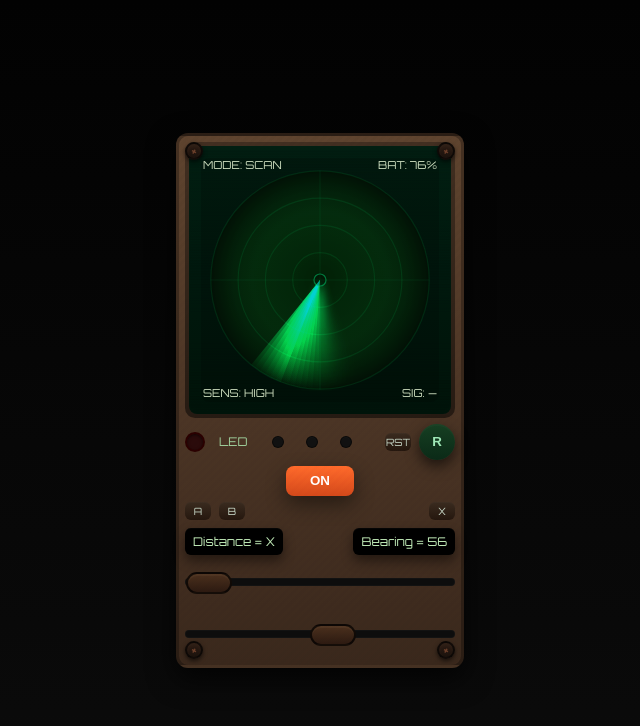
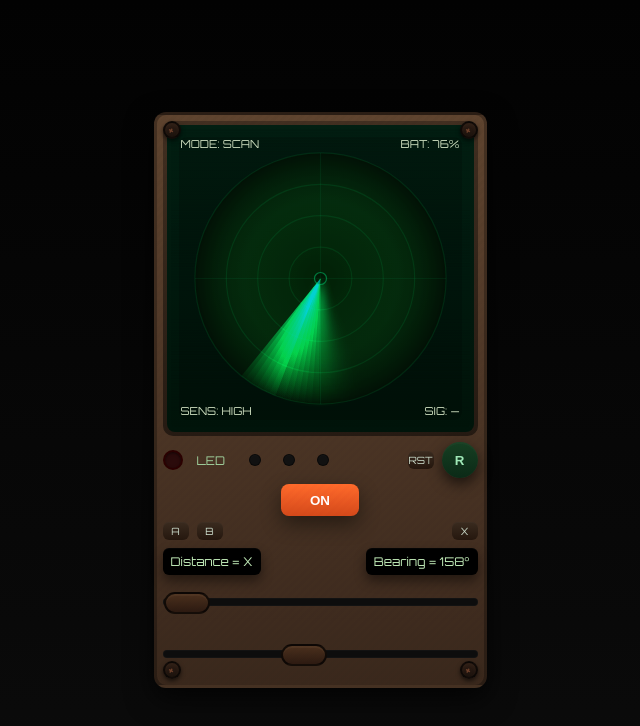
Before and after one commit to DrSoggy/artifact-detector, a plain HTML site: page index.html in a window 1280 px wide. Both pictures are taken after a click on the button "ON". Shown: the whole page, without its empty margins (320-960 px from the left). Drawn offline with Linux system fonts and the light colour scheme.

Commit message:
Update index.html

```diff
--- a/index.html
+++ b/index.html
@@ -3,7 +3,7 @@
 <head>
 <meta charset="utf-8" />
 <meta name="viewport" content="width=device-width,initial-scale=1" />
-<title>Artifact Detector — Bearing/Distance Update</title>
+<title>Artifact Detector — Wider + 20m</title>
 <link href="https://fonts.googleapis.com/css2?family=Orbitron:wght@400;700&display=swap" rel="stylesheet">
 <style>
 :root{
@@ -16,11 +16,11 @@
   --screw-top:#6b3f2a;
 }
 
-/* Page */
+/* make whole detector about 15% wider (max-width increased) */
 html,body{height:100%;margin:0;background:linear-gradient(180deg,#020202,#0b0b0b);font-family:Orbitron,system-ui,-apple-system,Segoe UI,Roboto,Arial;color:var(--muted);display:flex;align-items:center;justify-content:center;}
-.wrap{width:100%;max-width:300px;padding:6px;box-sizing:border-box;}
+.wrap{width:100%;max-width:345px;padding:6px;box-sizing:border-box;} /* was 300 -> 345 */
 
-/* Frame + single uniform texture applied to frame */
+/* Frame & texture */
 .frame{
   position:relative;border-radius:12px;padding:6px;
   background: linear-gradient(180deg,#5f442f,#3a281c);
@@ -28,22 +28,20 @@ html,body{height:100%;margin:0;background:linear-gradient(180deg,#020202,#0b0b0b
   border:3px solid rgba(0,0,0,0.28);
   overflow:visible;
 }
-/* frame texture (diagonal lines) */
 .frame::before{
   content:"";position:absolute;inset:0;border-radius:12px;pointer-events:none;
   background-image: repeating-linear-gradient(135deg, rgba(0,0,0,0.03) 0 3px, transparent 3px 6px);
-  mix-blend-mode:overlay;opacity:0.55;
-  z-index:1;
+  mix-blend-mode:overlay;opacity:0.55;z-index:1;
 }
 
-/* screws: smaller with brown plus sign */
+/* screws (smaller + brown + centered + visible + less intrusive) */
 .screw{position:absolute;width:14px;height:14px;border-radius:50%;background:linear-gradient(180deg,var(--screw-dark),#1b120d);box-shadow:inset 0 2px 4px rgba(255,200,150,0.04),0 2px 4px rgba(0,0,0,0.6);border:2px solid rgba(0,0,0,0.6);display:flex;align-items:center;justify-content:center;z-index:60}
 .screw:after{content:"+";color:var(--screw-top);font-weight:800;font-size:11px;transform:rotate(30deg)}
 .screw.tl{left:6px;top:6px} .screw.tr{right:6px;top:6px} .screw.bl{left:6px;bottom:6px} .screw.br{right:6px;bottom:6px}
 
-/* Screen outer - removed inner seam visuals (keeps layout) */
+/* Screen wrapper - inner seam removed as requested */
 .screen-outer{border-radius:10px;padding:4px;background:linear-gradient(180deg, rgba(0,0,0,0.3), rgba(0,0,0,0.5)); z-index:2}
-.screen-seam{display:none} /* removed as requested */
+.screen-seam{display:none}
 
 /* inner canvas container */
 .screen-wrap{position:relative;border-radius:8px;padding:4px;background:linear-gradient(180deg,#021f12,#00140a);overflow:hidden;display:flex;align-items:center;justify-content:center;z-index:4}
@@ -51,14 +49,14 @@ html,body{height:100%;margin:0;background:linear-gradient(180deg,#020202,#0b0b0b
 /* canvas */
 canvas{display:block;border-radius:6px;width:100%;height:auto;}
 
-/* glass dark plane - simple translucent dark layer */
+/* glass dark plane */
 .glass-cover{position:absolute;left:12px;right:12px;top:12px;bottom:12px;border-radius:8px;background:rgba(0,0,0,0.18);z-index:18;pointer-events:none}
 
-/* corner-only labels */
+/* corner labels only */
 .corner-label{position:absolute;color:#cbdcbd;font-size:11px;font-family:Orbitron,monospace;z-index:25}
 .lbl-tl{left:14px;top:12px} .lbl-tr{right:14px;top:12px} .lbl-bl{left:14px;bottom:14px} .lbl-br{right:14px;bottom:14px}
 
-/* controls area (kept above frame texture) */
+/* controls */
 .controls{display:flex;align-items:center;justify-content:space-between;margin-top:6px;gap:8px;z-index:50}
 .left-controls{display:flex;align-items:center;gap:8px}
 .led{width:16px;height:16px;border-radius:50%;background:#2b0b0b;border:2px solid #2b0000;box-shadow:inset 0 1px 3px rgba(0,0,0,0.6);transition:all .08s linear}
@@ -72,20 +70,20 @@ canvas{display:block;border-radius:6px;width:100%;height:auto;}
 .fake-led.green.on{background:#9fffae;box-shadow:0 0 8px rgba(140,255,170,0.6)}
 .fake-led.red.on{background:#ff8b8b;box-shadow:0 0 8px rgba(255,140,140,0.5)}
 
-/* randomize button - fully opaque dark green 3D */
+/* randomize button */
 .green-btn{width:36px;height:36px;border-radius:50%;background:linear-gradient(180deg,#163f22,#0b2a17);box-shadow:inset 0 2px 0 rgba(255,255,255,0.02), 0 6px 14px rgba(0,0,0,0.6);color:#9fe8b7;font-weight:700;border:0;display:flex;align-items:center;justify-content:center;z-index:50}
 
-/* power button */
-.power-btn{display:block;margin:6px auto 4px auto;width:68px;height:30px;border-radius:8px;background:linear-gradient(180deg,#ff6b2b,#d4491a);color:#fff;border:0;font-weight:800;box-shadow:0 8px 20px rgba(0,0,0,0.45);z-index:50}
+/* power */
+.power-btn{display:block;margin:6px auto 4px auto;width:78px;height:32px;border-radius:8px;background:linear-gradient(180deg,#ff6b2b,#d4491a);color:#fff;border:0;font-weight:800;box-shadow:0 8px 20px rgba(0,0,0,0.45);z-index:50} /* slightly wider */
 .power-btn.off{filter:grayscale(50%) brightness(.7)}
 
-/* fake buttons opaque */
+/* fake buttons */
 .fake-btn{width:26px;height:18px;border-radius:6px;background:linear-gradient(180deg,#3a2b1f,#25170e);display:inline-flex;align-items:center;justify-content:center;font-size:10px;color:#c8d8c8;box-shadow:inset 0 1px 0 rgba(255,255,255,0.02);z-index:50}
 
-/* slider labels (black panels) - names swapped as requested */
+/* slider labels */
 .slider-label{display:inline-block;background:#000;padding:6px 8px;border-radius:6px;color:var(--muted);font-size:12px;font-family:Orbitron,monospace;box-shadow:inset 0 1px 0 rgba(255,255,255,0.02), 0 6px 12px rgba(0,0,0,0.45);z-index:50}
 
-/* sliders: solid dark slit; thumb has distinct texture */
+/* sliders: solid track; thumb texture */
 .sliders{display:flex;flex-direction:column;gap:6px;margin-top:6px;z-index:50}
 input[type=range]{-webkit-appearance:none;width:100%;height:30px;background:transparent;padding:6px 0;margin:0}
 input[type=range]::-webkit-slider-runnable-track{height:8px;border-radius:8px;background:#0d0d0d;border:1px solid rgba(255,255,255,0.02)}
@@ -97,18 +95,18 @@ border:2px solid rgba(0,0,0,0.72);box-shadow:inset 0 2px 0 rgba(255,220,170,0.04
 input[type=range]::-moz-range-thumb{width:46px;height:22px;border-radius:12px;background:
   linear-gradient(180deg,#4b301d,#2d1a11);border:2px solid rgba(0,0,0,0.72)}
 
-/* info panel moved down to avoid overlap (top-left) */
+/* info panel moved down */
 .info{position:absolute;left:12px;top:40px;z-index:55;background:rgba(0,0,0,0.36);padding:6px 8px;border-radius:8px;color:#dfffe0;font-size:12px;min-width:120px;max-width:170px;box-shadow:0 6px 18px rgba(0,0,0,0.6);display:none}
 .info h3{margin:0 0 6px 0;font-size:14px}
 .info .badge{display:block;padding:3px 4px;border-radius:6px;margin-bottom:4px;background:rgba(0,0,0,0.18);border:1px solid rgba(0,255,140,0.06);font-size:12px}
 .badge.I{color:#ffffff} .badge.II{color:#9fffae} .badge.III{color:#a9d6ff} .badge.IV{color:#ffd868}
 
-/* overlay when off (cover only inside screen) */
+/* overlay when off (inside screen) */
 .power-off-overlay{position:absolute;left:12px;right:12px;top:12px;bottom:12px;border-radius:8px;background:#000;z-index:40;display:block;pointer-events:none}
 .power-off-overlay.hidden{display:none}
 
-/* responsiveness */
-@media(max-width:340px){ .wrap{padding:4px} .power-btn{width:64px;height:30px} input[type=range]::-webkit-slider-thumb{width:42px;height:20px} }
+/* responsive */
+@media(max-width:420px){ .wrap{padding:4px} canvas{max-width:92vw;} input[type=range]::-webkit-slider-thumb{width:42px;height:20px} }
 </style>
 </head>
 <body>
@@ -122,12 +120,12 @@ input[type=range]::-moz-range-thumb{width:46px;height:22px;border-radius:12px;ba
       <div class="screen-seam"></div>
 
       <div class="screen-wrap" id="screenWrap">
-        <canvas id="radar" width="320" height="320"></canvas>
+        <canvas id="radar" width="360" height="360"></canvas>
 
-        <!-- simple dark 'glass' plane -->
+        <!-- glass plane -->
         <div class="glass-cover" id="glassCover"></div>
 
-        <!-- info (top-left, moved down) -->
+        <!-- info -->
         <div class="info" id="info">
           <h3 id="artifactName">—</h3>
           <div id="atype" class="badge">Type: —</div>
@@ -137,7 +135,7 @@ input[type=range]::-moz-range-thumb{width:46px;height:22px;border-radius:12px;ba
           <div id="stats" style="margin-top:6px;white-space:pre-line"></div>
         </div>
 
-        <!-- corner labels only -->
+        <!-- corner labels -->
         <div class="corner-label lbl-tl">MODE: SCAN</div>
         <div class="corner-label lbl-tr">BAT: 76%</div>
         <div class="corner-label lbl-bl">SENS: HIGH</div>
@@ -179,32 +177,38 @@ input[type=range]::-moz-range-thumb{width:46px;height:22px;border-radius:12px;ba
       </div>
     </div>
 
-    <!-- slider labels (names swapped) -->
+    <!-- slider labels: left Distance (meters, X if outside), right Bearing in degrees -->
     <div style="display:flex;gap:8px;align-items:center;justify-content:space-between;margin-top:8px">
       <div class="slider-label" id="proxLabel">Distance = X</div>
-      <div class="slider-label" id="distLabel">Bearing = 50</div>
+      <div class="slider-label" id="distLabel">Bearing = 180°</div>
     </div>
 
     <div class="sliders">
       <div><input id="proximity" type="range" min="0" max="100" value="50"></div>
-      <div><input id="direction" type="range" min="0" max="100" value="50"></div>
+      <!-- bearing slider now 0..360 degrees -->
+      <div><input id="direction" type="range" min="0" max="360" value="180"></div>
     </div>
 
   </div>
 </div>
 
 <script>
-/* Behavior updates per your request:
- - labels swapped: left shows Distance (X when outside), right shows Bearing (0-100)
- - Distance display: if proximity==0 -> "X"; else meters 50..0 (linear: 50m at just inside, 0m at proximity=100)
- - stats box hidden when power is off
- - decorative LEDs check every 500ms, chance = baseProb * (proximity/100) (0 when proximity=0)
- - decorative flash = 100ms + tiny quiet beep each
- - removed seam (CSS) already
- - haptic: navigator.vibrate on beep and on found (short pattern)
+/* Wider + 20m update script:
+ - canvas and wrap increased (15% wider)
+ - distance now maps to 20m at just inside and 0m at found
+ - bearing slider is 0..360 degrees (0 => behind (180 internal), 180 => front (0 internal))
+ - decorative LEDs check every 250ms; chance scales linearly with proximity:
+    proximity 0 -> 0%,
+    proximity corresponding to 20m -> 10% (this is p ~= 0+),
+    proximity near centre (1m -> p~95) -> ~80%,
+    found (p==100) -> small LEDs constant ON, muted (no sound)
+ - small LED quiet beeps when they flash (muted when found)
+ - info box hidden when power off
+ - haptic on each main beep and a short found pattern when artifact found
 */
 
 const canvas = document.getElementById('radar'), ctx = canvas.getContext('2d');
+
 const proximityEl = document.getElementById('proximity'), directionEl = document.getElementById('direction');
 const proxLabel = document.getElementById('proxLabel'), distLabel = document.getElementById('distLabel');
 const ledEl = document.getElementById('led'), randBtn = document.getElementById('randBtn'), powerBtn = document.getElementById('powerBtn');
@@ -216,7 +220,8 @@ const fakeLedBlue = document.getElementById('fakeLedBlue'), fakeLedGreen = docum
 
 let dpr = Math.max(window.devicePixelRatio || 1, 1);
 function sizeCanvas(){
-  const maxW = Math.min(window.innerWidth - 48, 260);
+  // bigger canvas (about 15% wider than before): cap around 299-320 depending on screen
+  const maxW = Math.min(window.innerWidth - 48, 299);
   const cssSize = Math.floor(maxW);
   canvas.style.width = cssSize + 'px';
   canvas.style.height = cssSize + 'px';
@@ -227,7 +232,7 @@ function sizeCanvas(){
 window.addEventListener('resize', sizeCanvas);
 sizeCanvas();
 
-/* Config */
+/* CONFIG */
 let SWEEP_SPEED = 5.0;
 const TRAIL_STEPS = 14;
 const TRAIL_STEP_ANGLE = 3.2;
@@ -241,7 +246,7 @@ const BEEP_DURATION = 70;
 /* audio & state */
 let audioCtx = null, continuousOsc = null, continuousGain = null, isAudioEnabled=false, powerOn=false;
 let lastBeepTime = 0, ledFlashUntil = 0;
-let foundPreviously = false; // used for found vibration trigger
+let foundPreviously = false;
 
 /* DB rarities */
 const names = ["Krovavaya","Siren","Mire","Tesla","Viper","Lump","Echo","Glimmer","Cvar","Nexus","Shard","Wisp"];
@@ -254,7 +259,7 @@ const rarities = [
 ];
 function weightedRandom(arr){ const sum = arr.reduce((s,i)=>s+i.prob,0); const r=Math.random()*sum; let s=0; for(const a of arr){ s+=a.prob; if(r<=s) return a; } return arr[0]; }
 
-/* detector state */
+/* state */
 let sweepAngle = 0;
 let artifact = { angleDeg:0, proximity: Number(proximityEl.value), meta:null };
 let current = { angleDeg: artifact.angleDeg, proximity: artifact.proximity };
@@ -278,19 +283,14 @@ function playBeep(){
   g.gain.exponentialRampToValueAtTime(0.0001, t + dur);
   o.start(t);
   o.stop(t + dur + 0.02);
-  // mild haptic on beep (may not work in iOS Safari, harmless if unsupported)
   try{ if(navigator.vibrate) navigator.vibrate(18); }catch(e){}
 }
-
-/* small haptic pattern for found (two short pulses) */
-function hapticFound(){
-  try{ if(navigator.vibrate) navigator.vibrate([28,60,20]); }catch(e){}
-}
+function hapticFound(){ try{ if(navigator.vibrate) navigator.vibrate([28,60,20]); }catch(e){} }
 
 function startContinuousTone(){ if(!audioCtx||!powerOn||continuousOsc) return; continuousOsc = audioCtx.createOscillator(); continuousGain = audioCtx.createGain(); continuousOsc.type='sine'; continuousOsc.frequency.value=920; continuousGain.gain.value=0; continuousOsc.connect(continuousGain); continuousGain.connect(audioCtx.destination); continuousOsc.start(); continuousGain.gain.linearRampToValueAtTime(0.18,audioCtx.currentTime+0.05); }
 function stopContinuousTone(){ if(!continuousOsc) return; try{ continuousGain.gain.linearRampToValueAtTime(0.0001,audioCtx.currentTime+0.02); setTimeout(()=>{ try{ continuousOsc.stop(); continuousOsc.disconnect(); continuousGain.disconnect(); }catch(e){} continuousOsc=null; continuousGain=null; },80);}catch(e){ continuousOsc=null; continuousGain=null; } }
 
-/* price */
+/* pricing */
 function computePrice(meta){ if(!meta) return 0; const base=meta._base; const energyFactor=1 + (meta.energy * 0.0065); const weightFactor=1 + (meta.weight * 0.01); const radPenalty=Math.max(0.6,1 - (meta.radiation * 0.005)); const randomVar=0.93 + Math.random()*0.14; let p=Math.round(base * energyFactor * weightFactor * radPenalty * randomVar); return Math.max(100,p); }
 
 /* randomize artifact */
@@ -310,8 +310,9 @@ function randomizeArtifact(){
   lastDetectedAt = -999999; visibleAlpha = 0;
   foundPreviously = false;
   const angle = Math.random()*360; artifact.angleDeg = angle;
-  const sliderVal = (((angle - 180 + 360) % 360) / 360) * 100;
-  directionEl.value = Math.round(sliderVal); distLabel.textContent = "Bearing = " + Math.round(directionEl.value);
+  const displayed = (180 - angle + 360) % 360;
+  directionEl.value = Math.round(displayed);
+  distLabel.textContent = "Bearing = " + Math.round(displayed) + "°";
   updateInfoUI();
 }
 
@@ -327,68 +328,86 @@ function updateInfoUI(){
   rarityEl.className = 'badge ' + ({'I':'','II':'II','III':'III','IV':'IV'}[artifact.meta.tier]||'');
 }
 
-/* slider->angle mapping (same behavior) */
-function sliderToAngle(sl){ return ((50 - sl) / 50) * 180; }
+/* slider->angle mapping for Bearing slider value (displayedDegrees 0..360)
+   displayedDegrees -> internalAngle = (180 - displayedDegrees + 360) % 360
+*/
+function displayedToInternalAngle(dd){ return (180 - dd + 360) % 360; }
 
-/* update left label (Distance): X if outside detection (proximity==0). Otherwise show meters 50..0 linear with proximity */
+/* Distance mapping: meters range 20m (just inside) -> 0m (found)
+   meters = round((1 - p/100) * 20)
+   when p==0 => outside => show "X"
+*/
 function updateDistanceLabel(){
   const p = artifact.proximity;
-  if(p <= 0){
-    proxLabel.textContent = "Distance = X";
-  } else {
-    // linear: p just above 0 -> distance close to 50m, p=100 -> 0m
-    const meters = Math.round((1 - (p/100)) * 50);
+  if(p <= 0){ proxLabel.textContent = "Distance = X"; }
+  else {
+    const meters = Math.round((1 - (p/100)) * 20);
     proxLabel.textContent = "Distance = " + meters + "m";
   }
 }
 
-/* UI handlers */
+/* UI events */
 proximityEl.addEventListener('input', e=>{
   artifact.proximity = Number(e.target.value);
   updateDistanceLabel();
   if(artifact.proximity <= 0){ lastDetectedAt = -999999; visibleAlpha = 0; foundPreviously = false; }
 });
 directionEl.addEventListener('input', e=>{
-  const sv = Number(e.target.value);
-  distLabel.textContent = "Bearing = " + Math.round(sv);
-  artifact.angleDeg = (sliderToAngle(sv) + 360) % 360;
+  const disp = Number(e.target.value);
+  distLabel.textContent = "Bearing = " + Math.round(disp) + "°";
+  artifact.angleDeg = displayedToInternalAngle(disp);
 });
 
 /* power & randomize */
 powerBtn.addEventListener('click', ()=>{
   powerOn = !powerOn;
-  if(powerOn){ powerBtn.classList.remove('off'); powerOverlay.classList.add('hidden'); ensureAudio(); if(audioCtx && audioCtx.state==='suspended') audioCtx.resume(); isAudioEnabled = true; }
-  else { powerBtn.classList.add('off'); powerOverlay.classList.remove('hidden'); stopContinuousTone(); isAudioEnabled=false; ledEl.classList.remove('on'); infoPanel.style.display='none'; } // ensure stat box hidden when power off
+  if(powerOn){ powerBtn.classList.remove('off'); powerOverlay.classList.add('hidden'); ensureAudio(); if(audioCtx && audioCtx.state==='suspended') audioCtx.resume(); isAudioEnabled=true; }
+  else { powerBtn.classList.add('off'); powerOverlay.classList.remove('hidden'); stopContinuousTone(); isAudioEnabled=false; ledEl.classList.remove('on'); infoPanel.style.display='none'; }
   clickSound();
 });
-randBtn.addEventListener('click', ()=>{ ensureAudio(); if(audioCtx && audioCtx.state==='suspended') audioCtx.resume(); isAudioEnabled = true; randomizeArtifact(); });
+randBtn.addEventListener('click', ()=>{ ensureAudio(); if(audioCtx && audioCtx.state==='suspended') audioCtx.resume(); isAudioEnabled=true; randomizeArtifact(); });
 
-document.addEventListener('touchstart', function once(){ ensureAudio(); if(audioCtx && audioCtx.state==='suspended') audioCtx.resume(); isAudioEnabled = true; document.removeEventListener('touchstart', once); }, {passive:true});
+document.addEventListener('touchstart', function once(){ ensureAudio(); if(audioCtx && audioCtx.state==='suspended') audioCtx.resume(); isAudioEnabled=true; document.removeEventListener('touchstart', once); }, {passive:true});
 
-/* decorative blinkers: 500ms check; chance scales with proximity; 100ms flash; very quiet beep */
+/* decorative LEDs: every 250ms; chance linear with proximity; if p==0 -> 0%; if p==100 -> constant ON (muted)
+   mapping: let p = artifact.proximity (0..100).
+   We'll map chance = clamp( (p/95)*0.8 , 0, 0.8 ) for p in (0..95). At p=95 -> ~0.8 (80%). At p=100 -> constant ON.
+*/
 (function decorativeBlinkers(){
   const leds = [
-    {el: fakeLedBlue, baseProb: 0.18, freq: 1200},
-    {el: fakeLedGreen, baseProb: 0.14, freq: 920},
-    {el: fakeLedRed, baseProb: 0.10, freq: 700}
+    {el: fakeLedBlue, freq: 1200, mult: 1.00},
+    {el: fakeLedGreen, freq: 920, mult: 0.98},
+    {el: fakeLedRed, freq: 700, mult: 0.92}
   ];
   setInterval(()=>{
-    if(!powerOn) return; // don't blink when off
+    if(!powerOn) return; // only when on
     if(!audioCtx) ensureAudio();
-    const p = Math.max(0, Math.min(100, artifact.proximity || 0)); // 0..100
-    const factor = p / 100;
+    const p = Math.max(0, Math.min(100, artifact.proximity || 0));
+    if(p <= 0) {
+      // ensure off if previously left on
+      leds.forEach(l=> l.el.classList.remove('on'));
+      return;
+    }
+    if(p >= 100){
+      // found: keep all on but muted (no small beeps)
+      leds.forEach(l=> l.el.classList.add('on'));
+      return;
+    }
+    const scale = Math.min(1, p/95); // 0..~1
+    // linear chance up to 0.8 (80%)
+    const maxChance = 0.8;
     leds.forEach(l=>{
-      const prob = l.baseProb * factor;
-      if(Math.random() < prob){
+      const chance = maxChance * scale * l.mult;
+      if(Math.random() < chance){
         l.el.classList.add('on');
-        // quiet beep
+        // quiet beep for this LED (muted compared to main beep)
         if(audioCtx && isAudioEnabled){
           try{
             const t = audioCtx.currentTime;
             const o = audioCtx.createOscillator();
             const g = audioCtx.createGain();
             o.type = 'sine'; o.frequency.value = l.freq;
-            g.gain.value = 0.00003;
+            g.gain.value = 0.00003; // very quiet
             o.connect(g); g.connect(audioCtx.destination);
             g.gain.setValueAtTime(0.00003, t);
             g.gain.linearRampToValueAtTime(0.02, t + 0.005);
@@ -399,13 +418,13 @@ document.addEventListener('touchstart', function once(){ ensureAudio(); if(audio
         setTimeout(()=> l.el.classList.remove('on'), 100);
       }
     });
-  }, 500);
+  }, 250);
 })();
 
-/* beep interval mapping */
+/* mapping proximity to beep interval */
 function proxToInterval(p){ const ratio = Math.max(0, Math.min(1, p/100)); return Math.round(MAX_BEEP_INTERVAL - (MAX_BEEP_INTERVAL - MIN_BEEP_INTERVAL) * ratio); }
 
-/* DRAW loop + found detection haptic */
+/* DRAW loop */
 let noiseTime = 0;
 function draw(now){
   sizeCanvas();
@@ -416,12 +435,11 @@ function draw(now){
   current.proximity = lerp(current.proximity, artifact.proximity, LERP);
   current.angleDeg = lerpAngle(current.angleDeg, artifact.angleDeg, LERP);
 
-  // if off, do not draw (overlay covers) and ensure info hidden
   if(!powerOn){ requestAnimationFrame(draw); return; }
 
   ctx.clearRect(0,0,size,size);
 
-  // full-canvas horizontal analog lines
+  // full-canvas analog scanlines
   ctx.save();
   for(let y=0;y<=size;y+=1.6){
     ctx.strokeStyle = `rgba(0,0,0,${0.08 + 0.04*Math.sin((y+noiseTime*12)/20)})`;
@@ -466,7 +484,7 @@ function draw(now){
   ctx.fillStyle = gradFront; ctx.beginPath(); ctx.moveTo(0,0); ctx.arc(0,0,maxR,aFront-halfFront,aFront+halfFront); ctx.closePath(); ctx.globalCompositeOperation='lighter'; ctx.fill();
   ctx.restore();
 
-  // artifact (visible only if proximity>0)
+  // artifact
   if(artifact.proximity > 0){
     const artAngle = current.angleDeg; const diff = angleDiff(sweepAngle, artAngle); const visibleNow = Math.abs(diff) <= DETECT_ARC;
     const dist = maxR * (1 - (current.proximity/100)); const aRad = degToRad(artAngle); const ax = cx + Math.cos(aRad)*dist; const ay = cy + Math.sin(aRad)*dist;
@@ -477,18 +495,16 @@ function draw(now){
     }
   } else { lastDetectedAt = -999999; visibleAlpha = 0; }
 
-  // center marker
+  // center dot
   ctx.beginPath(); ctx.fillStyle="rgba(0,0,0,0.28)"; ctx.arc(cx,cy,6,0,Math.PI*2); ctx.fill();
   ctx.beginPath(); ctx.strokeStyle="rgba(0,255,140,0.5)"; ctx.arc(cx,cy,6,0,Math.PI*2); ctx.stroke();
 
-  // info panel show/hide: only when ON and found
+  // info panel visibility: show only when ON + found
   if(Math.round(current.proximity) >= 100 && artifact.meta && powerOn){
     infoPanel.style.display='block';
     updateInfoUI();
-    // trigger found haptic once (when transition into found)
     if(!foundPreviously){
       foundPreviously = true;
-      // short double haptic
       hapticFound();
     }
   } else {
@@ -500,7 +516,7 @@ function draw(now){
   noiseTime += 0.9; if(noiseTime > 10000) noiseTime = 0;
   for(let i=0;i<8;i++){ const nx = cx + Math.cos((i*23 + noiseTime*6)/12) * (maxR*(0.2 + 0.8*Math.random())); const ny = cy + Math.sin((i*17 + noiseTime*5)/10) * (maxR*(0.2 + 0.8*Math.random())); ctx.fillStyle='rgba(0,255,140,0.02)'; ctx.fillRect(nx,ny,1,1); }
 
-  // main beeping driven by RAF (continues while dragging)
+  // main beeping driven by RAF
   const nowMs = performance.now();
   if(powerOn && artifact.proximity >= 100){
     if(!continuousOsc && audioCtx && isAudioEnabled) startContinuousTone();
@@ -514,7 +530,7 @@ function draw(now){
         playBeep();
         lastBeepTime = nowMs;
         ledEl.classList.add('on');
-        ledFlashUntil = nowMs + Math.max(60, BEEP_DURATION);
+        ledFlashUntil = nowMs + Math.max(60,BEEP_DURATION);
       }
       if(nowMs > ledFlashUntil) ledEl.classList.remove('on');
     } else {
@@ -532,12 +548,14 @@ function lerp(a,b,t){ return a + (b-a)*t; }
 function angleDiff(a,b){ let d = (((a - b + 540) % 360) - 180); return d; }
 function lerpAngle(a,b,t){ const diff = angleDiff(b,a); return (a + diff*t + 360) % 360; }
 
-/* start */
+function proxToInterval(p){ const ratio = Math.max(0, Math.min(1, p/100)); return Math.round(MAX_BEEP_INTERVAL - (MAX_BEEP_INTERVAL - MIN_BEEP_INTERVAL) * ratio); }
+
+/* startup */
 ensureAudio(); randomizeArtifact(); draw();
 
-/* UI small handlers */
-directionEl.addEventListener('input', ()=>{ distLabel.textContent = "Bearing = " + Math.round(directionEl.value); });
-proximityEl.addEventListener('input', ()=>{ updateDistanceLabel(); });
+/* small UI updates */
+directionEl.addEventListener('change', ()=>{ distLabel.textContent = "Bearing = " + Math.round(directionEl.value) + "°"; });
+proximityEl.addEventListener('change', ()=>{ updateDistanceLabel(); });
 
 </script>
 </body>
```
